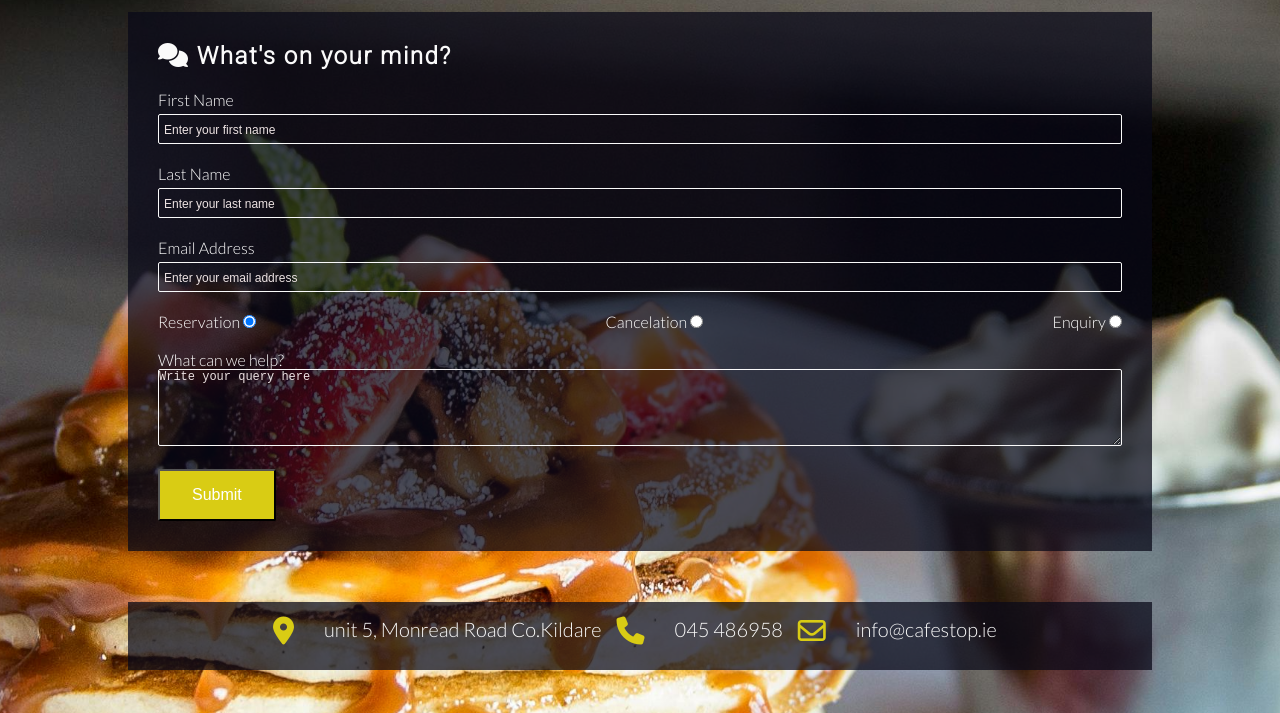
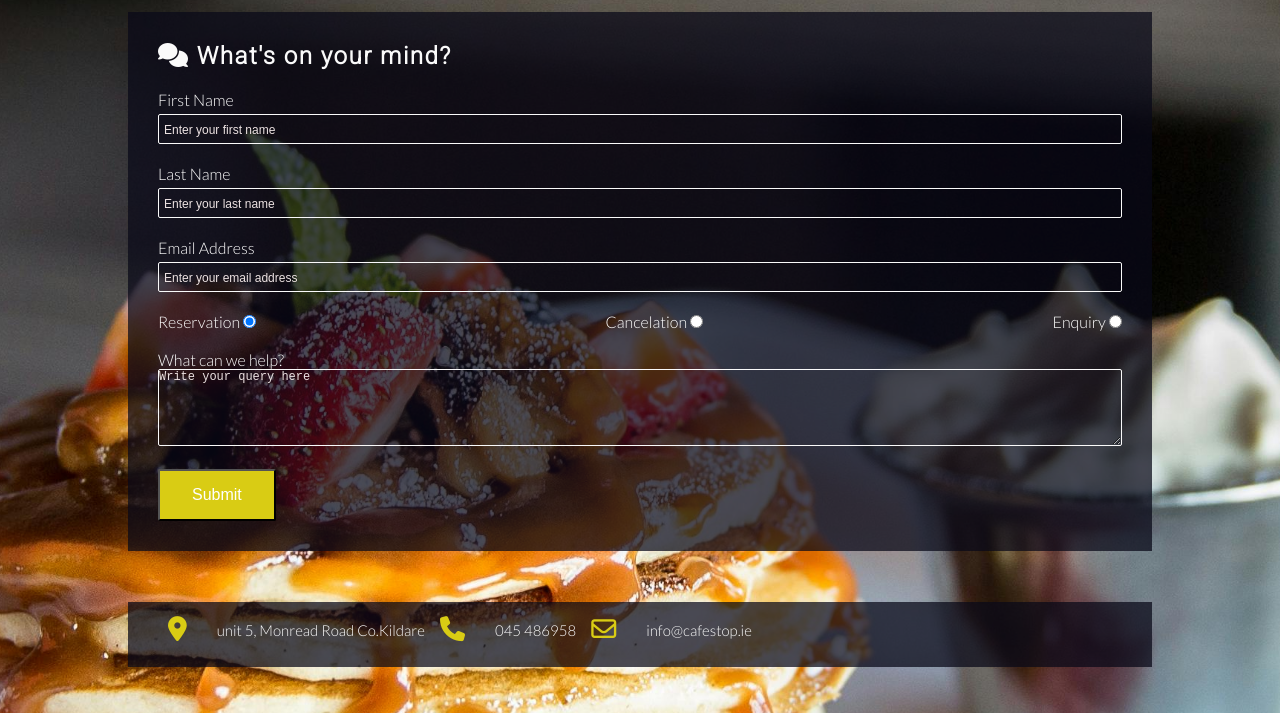
Before and after one commit to thiago-23/coffee-stop, a plain HTML site: page contact.html in a window 1280 px wide. Shown: the part 87-800 px from the top of the page. Drawn offline with Linux system fonts and the light colour scheme.

Commit message:
Fix the contact details to be resposive to all device types

```diff
--- a/assets/css/style.css
+++ b/assets/css/style.css
@@ -528,11 +528,14 @@ span {
     }
 
     /* Contact Page */
-    /* .contact-col div {
-        display: flex;
+    .contact-col div {
+        display: inline;
         text-align: center;
-        margin-bottom: 10px;
-    } */
+    }
+
+
+
+
 
 }
 
@@ -576,6 +579,32 @@ span {
         width: 70%;
     }
 
+    /* Contact Page */
+    .contact-col div {
+        display: flex;
+        text-align: center;
+        margin-bottom: 10px;
+    }
+
+    .contact-col .fa-solid {
+        font-size: 25px;
+        color: #d9cc14;
+        margin: 15px;
+        margin-right: 30px;
+    }
+
+    .contact-col .fa-regular {
+        font-size: 25px;
+        color: #d9cc14;
+        margin: 15px;
+        margin-right: 30px;
+    }
+    .contact-col h5 {
+        font-size: 15px;
+        font-weight: 400;
+        margin: auto;
+    }
+
 }
 
 /* laptops and desktops */
@@ -592,7 +621,7 @@ span {
     }
 }
 
-@media screen and (max-width: 1440px)  {
+@media screen and (min-width: 1440px)  {
     /* Contact  */
     .contact-col div {
         display: flex;
```
